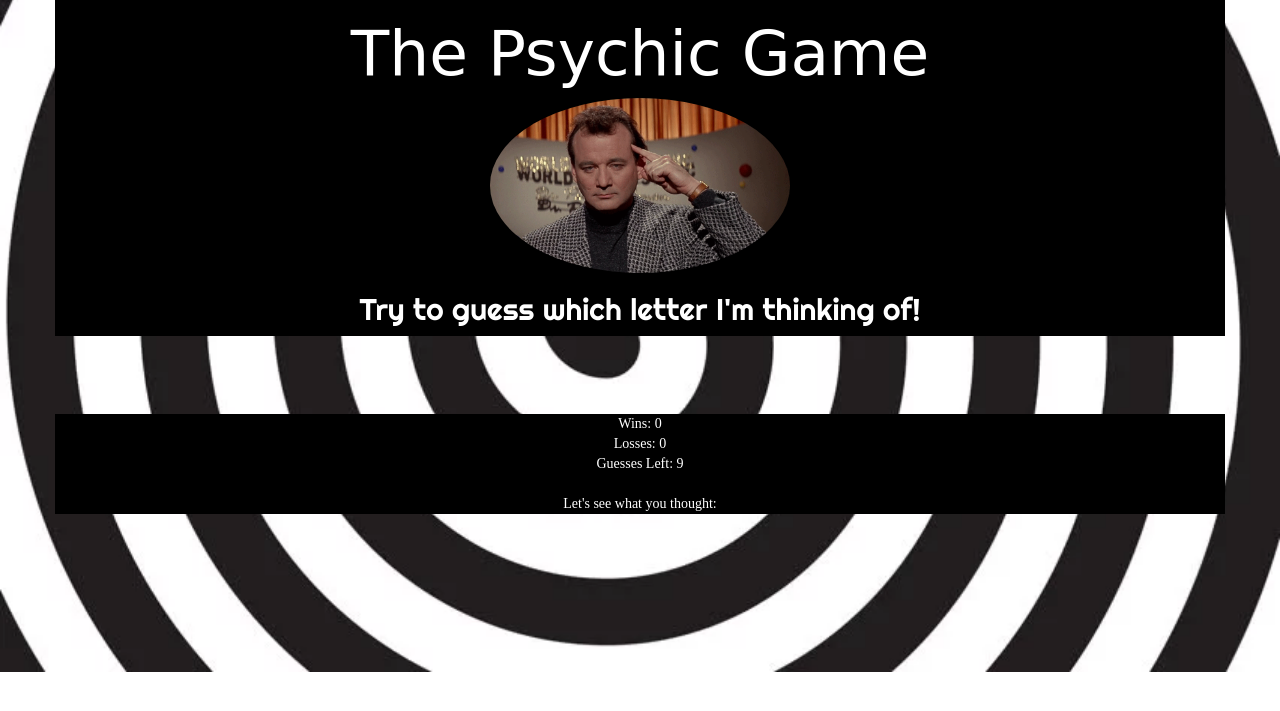
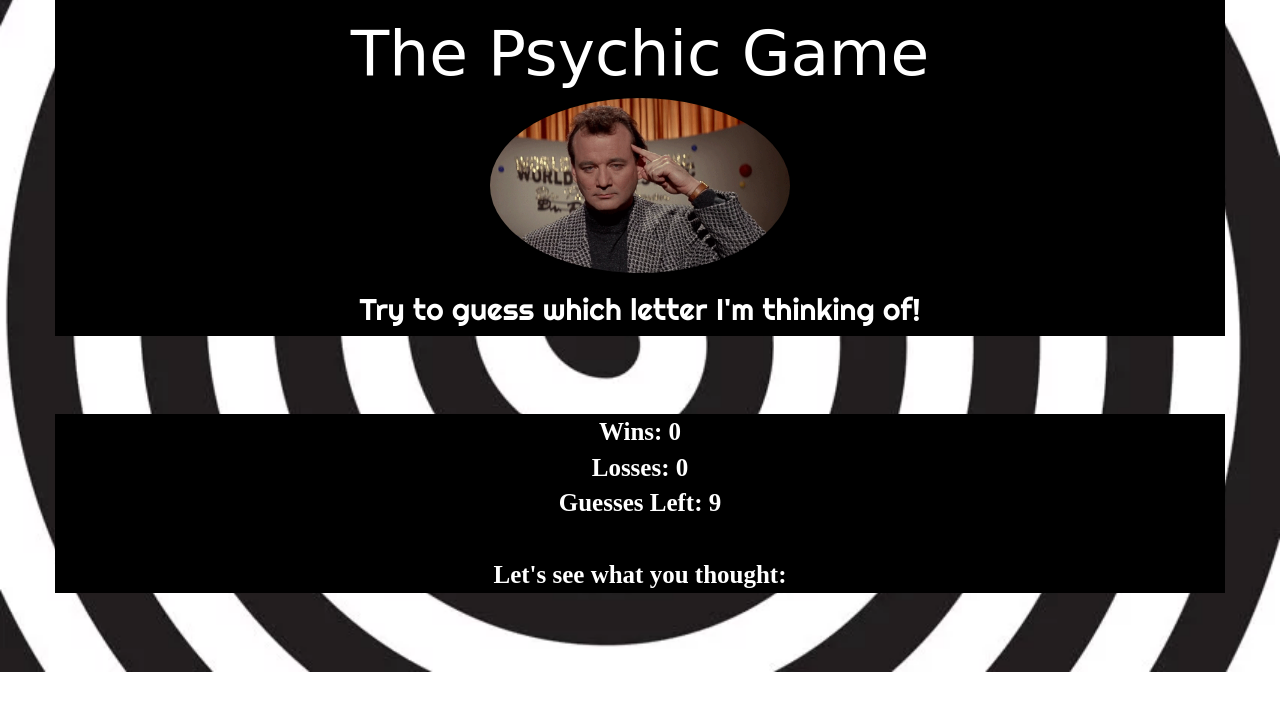
Before and after one commit to ajcarnese/week-3-game, a PHP site: page / in a window 1280 px wide. Shown: the part 49-760 px from the top of the page. Run offline with PHP 8.4, Linux system fonts and the light colour scheme; some web fonts are replaced.

Commit message:
font styling changes

```diff
--- a/assets/css/style.css
+++ b/assets/css/style.css
@@ -27,8 +27,9 @@ h2 {
 div {
 	background-color: black;
 	font-family: 'Quattrocento', serif;
-	font-style: 700;
 	color: white;
+	font-weight: 700;
+	font-size: 25px;
 }
 
 .jumbotron {
--- a/assets/javascript/game.js
+++ b/assets/javascript/game.js
@@ -30,11 +30,6 @@ document.onkeyup = function(event){
         }
       computerArray.push(computerChoice);
       playerChoice.push(key);
-        // console.log(left);
-
-        // var computerChoice = options[Math.floor(Math.random() * options.length)];
-          // console.log(computerChoice);
-          // console.log(key);
 
         var keyLog = document.getElementById("displayResults");
            keyLog.innerHTML = ("You Chose: " + playerChoice);
@@ -47,7 +42,7 @@ if (computerChoice === key){
   guesses = 9;
   guessesSpan.innerHTML = guesses;
   soFarDiv.innerHTML = ("Dr. Venkman Chose: " + computerChoice);
-  alert("You are psychic!");
+  alert("You're psychic!  ...or lucky.  You won!");
   computerChoice = options[Math.floor(Math.random() * options.length)];
   playerChoice = [];
 
--- a/index.html
+++ b/index.html
@@ -45,6 +45,5 @@
   <script src="assets/javascript/game.js"></script>
 
 
-
 </body>
 </html>
```
